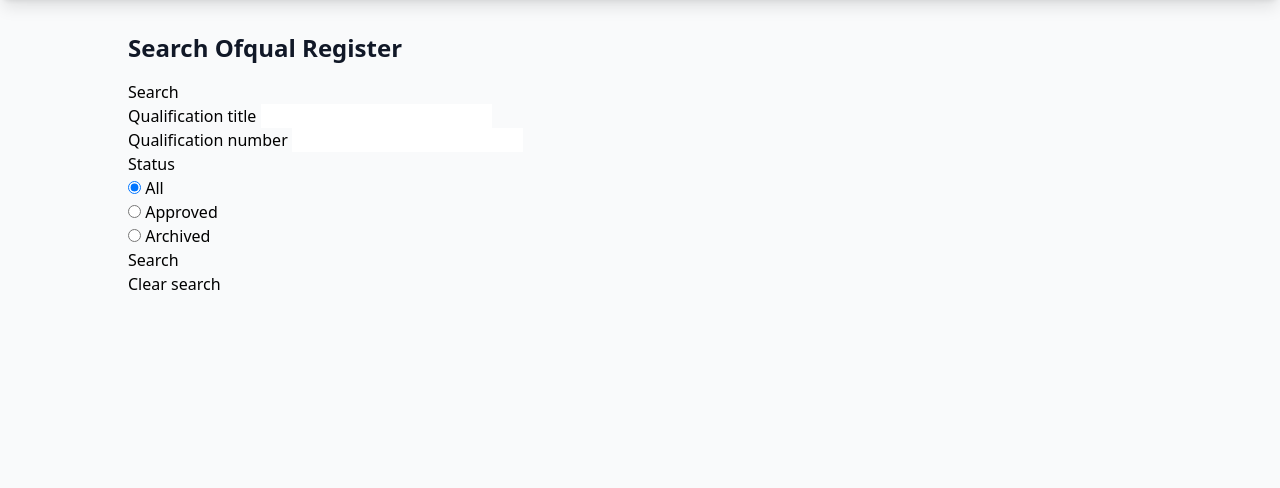
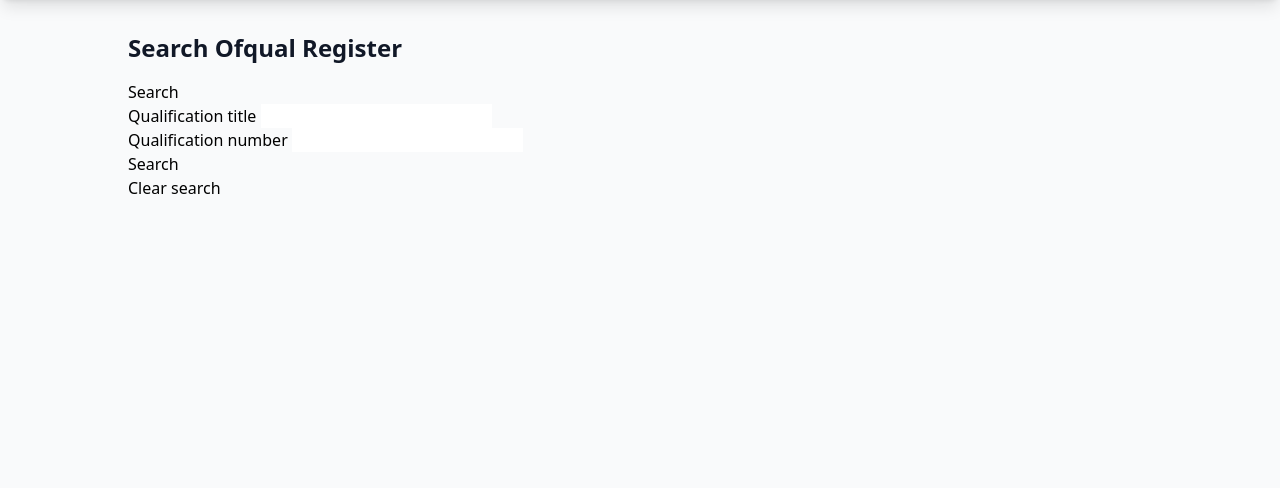
Before and after one commit to ragpark/educational-kyc, a FastAPI app: page /ofqual/search in a window 1280 px wide. Shown: the part 64-552 px from the top of the page. Run offline with FastAPI, Linux system fonts and the light colour scheme; some libraries are stand-ins or nearby versions.

Commit message:
Update ofqual_search.html

```diff
--- a/templates/ofqual_search.html
+++ b/templates/ofqual_search.html
@@ -20,37 +20,6 @@
                     <input class="govuk-input js-searchfield " type="text" id="Num" maxlength="10" name="Num" value="{{ Num or '' }}">
                 </div>
 
-                <!-- Status radio buttons -->
-                <div class="govuk-form-group">
-                    <fieldset class="govuk-fieldset">
-                        <legend class="govuk-fieldset__legend govuk-fieldset__legend--s">
-                            <span class="govuk-fieldset__heading">
-                                Status
-                            </span>
-                        </legend>
-                        <div class="govuk-radios govuk-radios--small">
-                            <div class="govuk-radios__item">
-                                <label>
-                                    <input value="All" type="radio" class="govuk-radios__input" name="Status" {% if Status == 'All' or not Status %}checked="checked"{% endif %}>
-                                    <span class="govuk-label govuk-radios__label">All</span>
-                                </label>
-                            </div>
-                            <div class="govuk-radios__item">
-                                <label>
-                                    <input value="Approved" type="radio" class="govuk-radios__input" name="Status" {% if Status == 'Approved' %}checked="checked"{% endif %}>
-                                    <span class="govuk-label govuk-radios__label">Approved</span>
-                                </label>
-                            </div>
-                            <div class="govuk-radios__item">
-                                <label>
-                                    <input value="Archived" type="radio" class="govuk-radios__input" name="Status" {% if Status == 'Archived' %}checked="checked"{% endif %}>
-                                    <span class="govuk-label govuk-radios__label">Archived</span>
-                                </label>
-                            </div>
-                        </div>
-                    </fieldset>
-                </div>
-
                 <!-- Qualification offer -->
                 <!-- Additional filter fields omitted for brevity -->
 
@@ -63,37 +32,6 @@
 
     {% if organisations or qualifications %}
     <div class="space-y-10">
-        {% if organisations %}
-        <form method="get" action="/centre-submission">
-            <input type="hidden" name="course" value="{{ Title }}">
-            <input type="hidden" name="organisation_name" id="organisation_name">
-            <h3 class="text-xl font-semibold mb-2">Organisations</h3>
-            <div class="overflow-x-auto">
-                <table class="min-w-full divide-y divide-gray-200 bg-white shadow rounded-lg overflow-hidden">
-                    <thead class="bg-gray-50">
-                        <tr>
-                            <th></th>
-                            <th class="px-4 py-2 text-left text-xs font-medium text-gray-500 uppercase">Name</th>
-                            <th class="px-4 py-2 text-left text-xs font-medium text-gray-500 uppercase">Recognition Number</th>
-                        </tr>
-                    </thead>
-                    <tbody class="divide-y divide-gray-200">
-                        {% for org in organisations %}
-                        <tr class="hover:bg-gray-50">
-                            <td class="px-4 py-2"><input type="radio" name="organisation_id" value="{{ org.recognitionNumber or org['recognitionNumber'] }}" data-org-name="{{ org.name or org['name'] }}" required></td>
-                            <td class="px-4 py-2">{{ org.name or org['name'] }}</td>
-                            <td class="px-4 py-2">{{ org.recognitionNumber or org['recognitionNumber'] }}</td>
-                        </tr>
-                        {% endfor %}
-                    </tbody>
-                </table>
-            </div>
-            <div class="mt-4 text-right">
-                <button type="submit" class="bg-blue-600 text-white px-4 py-2 rounded-md">Use Selected Organisation</button>
-            </div>
-        </form>
-        {% endif %}
-
         {% if qualifications %}
         <h3 class="text-xl font-semibold mb-2">Qualifications</h3>
         <div class="overflow-x-auto">
```
